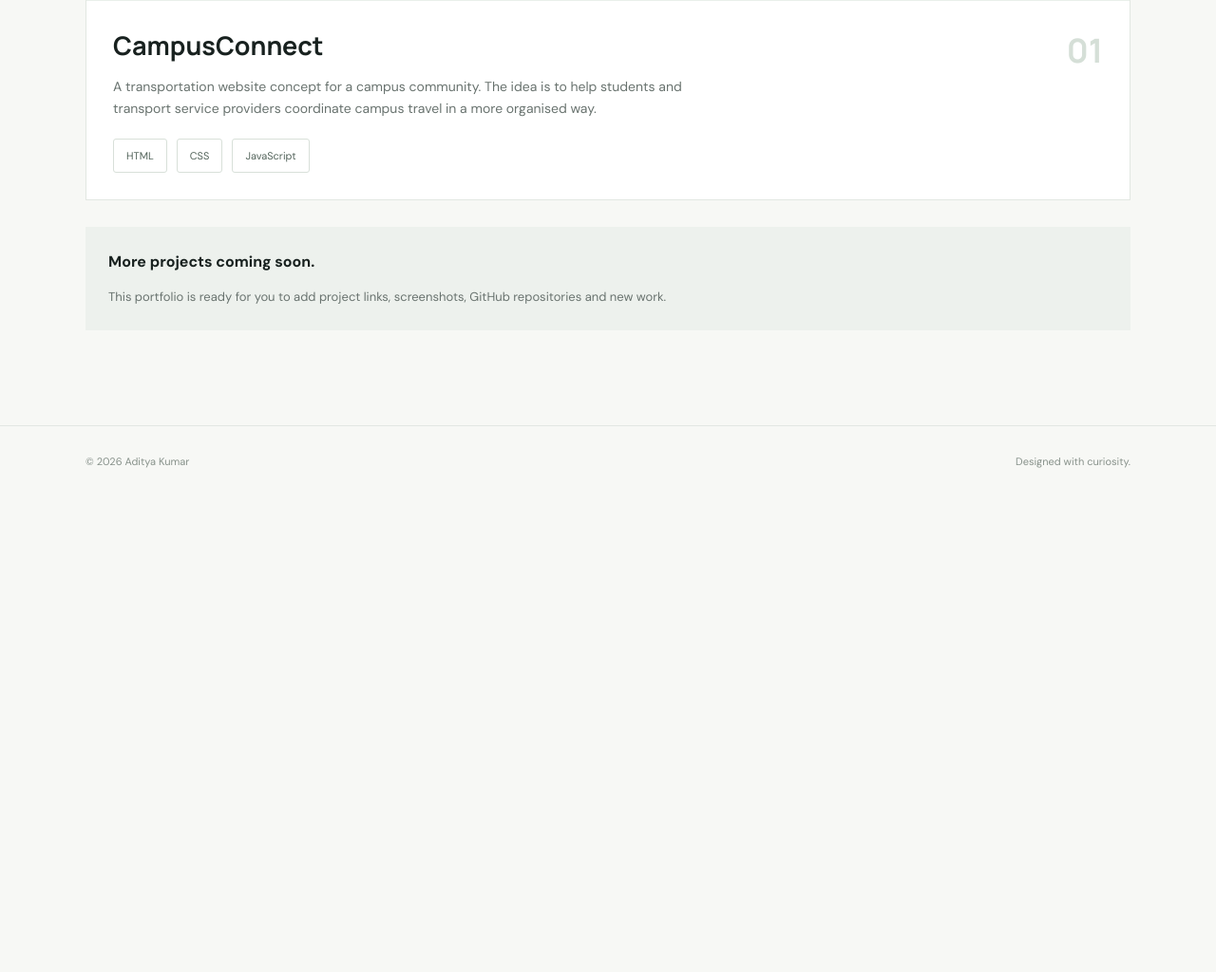
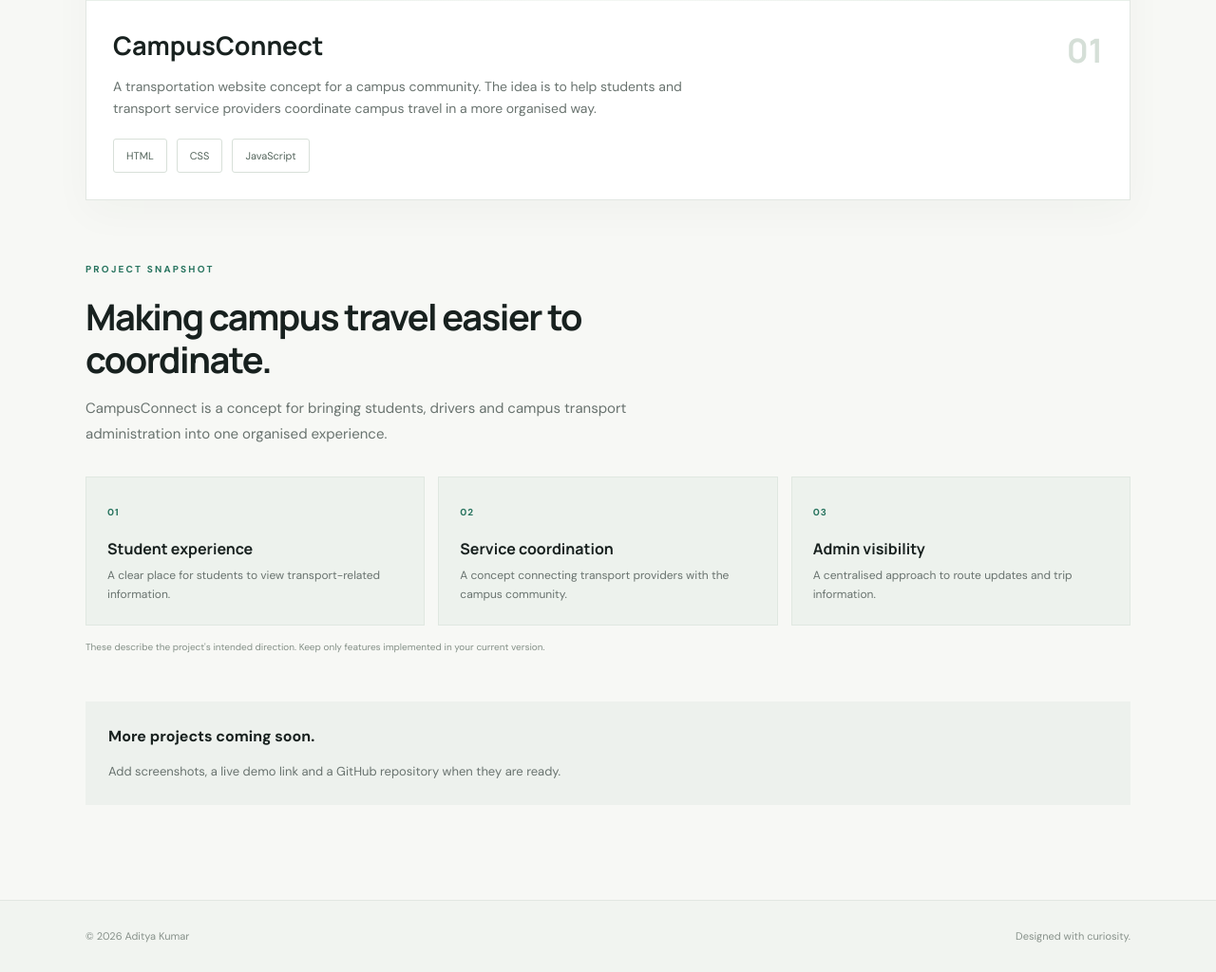
Before and after one commit to adityakumar64909-source/FWD_116, a plain HTML site: page projects.html in a window 1280 px wide. Shown: the part 818-1842 px from the top of the page at 95% size. Before the commit the page ends 1342 px from the top, so only its background shows below. Drawn offline with Linux system fonts and the light colour scheme.

Commit message:
Add files via upload

```diff
--- a/projects.html
+++ b/projects.html
@@ -11,7 +11,18 @@
     <div class="project-art"><div class="campus-mark">C<span>+</span></div><div class="route-line"></div><span class="art-label">CAMPUS TRANSPORTATION</span></div>
     <div class="project-details"><div><h2>CampusConnect</h2><p>A transportation website concept for a campus community. The idea is to help students and transport service providers coordinate campus travel in a more organised way.</p><div class="tag-list"><span>HTML</span><span>CSS</span><span>JavaScript</span></div></div><span class="large-index">01</span></div>
   </article>
-  <div class="note-box"><strong>More projects coming soon.</strong><p>This portfolio is ready for you to add project links, screenshots, GitHub repositories and new work.</p></div>
+  <section class="project-overview">
+    <p class="eyebrow">PROJECT SNAPSHOT</p>
+    <h2>Making campus travel easier to coordinate.</h2>
+    <p class="overview-copy">CampusConnect is a concept for bringing students, drivers and campus transport administration into one organised experience.</p>
+    <div class="feature-grid">
+      <div><span>01</span><h3>Student experience</h3><p>A clear place for students to view transport-related information.</p></div>
+      <div><span>02</span><h3>Service coordination</h3><p>A concept connecting transport providers with the campus community.</p></div>
+      <div><span>03</span><h3>Admin visibility</h3><p>A centralised approach to route updates and trip information.</p></div>
+    </div>
+    <p class="small-disclaimer">These describe the project's intended direction. Keep only features implemented in your current version.</p>
+  </section>
+  <div class="note-box"><strong>More projects coming soon.</strong><p>Add screenshots, a live demo link and a GitHub repository when they are ready.</p></div>
 </main>
-<footer class="footer"><div class="container footer-inner"><span>© 2026 Aditya Kumar</span><span>Designed with curiosity.</span></div></footer><script src="script.js"></script>
+<footer class="footer"><div class="container footer-inner"><span>© 2026 Aditya Kumar</span><span>Designed with curiosity.</span></div></footer><button class="back-to-top" aria-label="Back to top">↑</button><script src="script.js"></script>
 </body></html>
--- a/script.js
+++ b/script.js
@@ -1,23 +1,44 @@
 const menuButton = document.querySelector('.menu-toggle');
 const nav = document.querySelector('.nav');
-
 if (menuButton && nav) {
   menuButton.addEventListener('click', () => {
-    const isOpen = nav.classList.toggle('open');
-    menuButton.setAttribute('aria-expanded', isOpen);
-    menuButton.textContent = isOpen ? '×' : '☰';
+    const open = nav.classList.toggle('open');
+    menuButton.setAttribute('aria-expanded', String(open));
+    menuButton.textContent = open ? '×' : '☰';
   });
+  nav.querySelectorAll('a').forEach(link => link.addEventListener('click', () => {
+    nav.classList.remove('open');
+    menuButton.setAttribute('aria-expanded', 'false');
+    menuButton.textContent = '☰';
+  }));
 }
+const revealItems = document.querySelectorAll('.section, .about-grid, .timeline-item, .project-card, .skills-grid, .contact-grid, .info-card, .note-box, .project-overview');
+revealItems.forEach(item => item.classList.add('reveal'));
+if ('IntersectionObserver' in window) {
+  const observer = new IntersectionObserver((entries, obs) => {
+    entries.forEach(entry => {
+      if (entry.isIntersecting) {
+        entry.target.classList.add('is-visible');
+        obs.unobserve(entry.target);
+      }
+    });
+  }, { threshold: 0.12 });
+  revealItems.forEach(item => observer.observe(item));
+} else revealItems.forEach(item => item.classList.add('is-visible'));
 
 const contactForm = document.querySelector('#contactForm');
-if (contactForm) {
-  contactForm.addEventListener('submit', (event) => {
+if (contactForm) contactForm.addEventListener('submit', event => {
   event.preventDefault();
   const name = document.querySelector('#sender').value.trim();
   const email = document.querySelector('#senderEmail').value.trim();
   const message = document.querySelector('#message').value.trim();
   const subject = encodeURIComponent(`Portfolio message from ${name}`);
   const body = encodeURIComponent(`${message}\n\nFrom: ${name}\nEmail: ${email}`);
+  // Replace xyx with Aditya's actual public email address.
   window.location.href = `mailto:xyx?subject=${subject}&body=${body}`;
 });
+const backToTop = document.querySelector('.back-to-top');
+if (backToTop) {
+  window.addEventListener('scroll', () => backToTop.classList.toggle('show', window.scrollY > 450), { passive: true });
+  backToTop.addEventListener('click', () => window.scrollTo({ top: 0, behavior: 'smooth' }));
 }
--- a/style.css
+++ b/style.css
@@ -30,3 +30,36 @@
 .sih-symbol b{position:absolute;right:16px;top:18px;font-size:25px;color:#8aa995}
 @media(max-width:760px){.sih-card{padding:32px 25px;min-height:0}.sih-symbol{width:95px;height:95px;flex-basis:95px;margin-left:12px}.sih-symbol:before{inset:9px}.sih-symbol:after{inset:-8px}.sih-symbol span{font-size:25px}.sih-symbol b{font-size:16px;right:7px;top:8px}.sih-content h2{font-size:34px}.sih-content>p:not(.eyebrow){font-size:12px}}
 @media(prefers-reduced-motion:reduce){*,*::before,*::after{scroll-behavior:auto!important;animation-duration:.01ms!important;animation-iteration-count:1!important;transition-duration:.01ms!important}}
+
+/* Refined layout and gentle interactions */
+:focus-visible{outline:3px solid #80a995;outline-offset:4px}
+::selection{background:#cfe0d4;color:#183b2f}
+.site-header{position:sticky;top:0;z-index:20;background:rgba(247,248,245,.94);backdrop-filter:blur(14px)}
+.nav a{position:relative;padding:8px 0}
+.nav a:after{content:"";position:absolute;left:0;bottom:1px;width:0;height:1px;background:var(--accent);transition:width .25s}
+.nav a:hover:after,.nav a.active:after{width:100%}
+.photo-placeholder{border:1px solid #dce5dd;box-shadow:18px 18px 0 #edf1ed}
+.quick-facts{padding-top:20px;border-top:1px solid var(--line);max-width:430px}
+.feature-card{border-left:3px solid var(--accent)}
+.project-card{overflow:hidden;box-shadow:0 14px 40px #20352b08}
+.project-art{background:radial-gradient(circle at 50% 50%,#f9fbf8 0%,#e8efe9 68%)}
+.project-details{background:#fff}
+.project-overview{padding:65px 0 10px}
+.project-overview h2{font:700 clamp(27px,4vw,38px)/1.2 Manrope;letter-spacing:-1.5px;max-width:650px;margin:0}
+.overview-copy{max-width:650px;color:var(--muted);font-size:15px;line-height:1.85}
+.feature-grid{display:grid;grid-template-columns:repeat(3,1fr);gap:14px;margin-top:30px}
+.feature-grid>div{padding:22px;background:#edf2ed;border:1px solid #e0e8e1}
+.feature-grid span{font-size:10px;color:var(--accent);font-weight:700;letter-spacing:1px}
+.feature-grid h3{font:700 16px Manrope;margin:15px 0 7px}
+.feature-grid p{font-size:12px;color:var(--muted);margin:0;line-height:1.7}
+.small-disclaimer{font-size:10px;color:#849087;margin-top:15px}
+.skill-card{border-radius:5px;box-shadow:0 8px 24px #20352b06}
+.skill-icon{width:52px;height:52px;display:grid;place-items:center;background:#edf3ee;border-radius:50%}
+.contact-form{box-shadow:0 12px 35px #20352b08}
+.back-to-top{position:fixed;right:24px;bottom:24px;width:42px;height:42px;border:0;border-radius:50%;background:var(--accent);color:white;font-size:21px;cursor:pointer;opacity:0;pointer-events:none;transform:translateY(10px);transition:.25s;z-index:30;box-shadow:0 8px 20px #163c2b25}
+.back-to-top.show{opacity:1;pointer-events:auto;transform:translateY(0)}
+.reveal{opacity:0;transform:translateY(18px);transition:opacity .65s ease,transform .65s ease}
+.reveal.is-visible{opacity:1;transform:translateY(0)}
+.footer{background:#f1f4f0}
+@media(max-width:760px){.feature-grid{grid-template-columns:1fr}.project-overview{padding-top:45px}.quick-facts{max-width:none}.back-to-top{right:16px;bottom:16px}}
+@media(prefers-reduced-motion:reduce){html{scroll-behavior:auto}*,*::before,*::after{animation-duration:.01ms!important;animation-iteration-count:1!important;transition-duration:.01ms!important}.reveal{opacity:1;transform:none}}
```
Also changed, not shown: about.html (+1 -1 lines), contact.html (+1 -1 lines), index.html (+1 -1 lines), skills.html (+1 -1 lines). Lines whose indentation alone changed are shown as unchanged.
